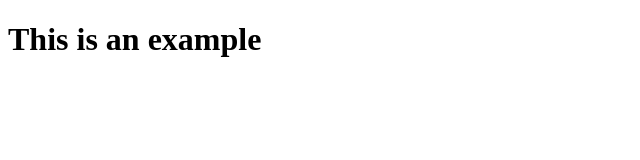
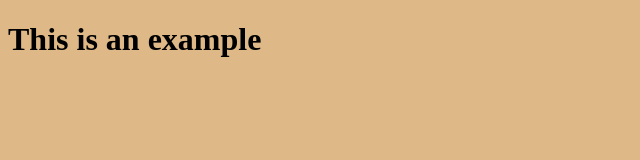
Before and after one commit to wgoode3/example-app, a plain HTML site: page index.html in a window 1280 px wide. Shown: the whole page, without its empty margins (0-640 px from the left). Drawn offline with Linux system fonts and the light colour scheme.

Commit message:
added css

```diff
--- a/index.html
+++ b/index.html
@@ -5,6 +5,7 @@
     <meta name="viewport" content="width=device-width, initial-scale=1.0">
     <meta http-equiv="X-UA-Compatible" content="ie=edge">
     <title>Document</title>
+    <link rel="stylesheet" href="style.css">
 </head>
 <body>
     <h1>This is an example</h1>
--- /dev/null
+++ b/style.css
@@ -0,0 +1,3 @@
+body {
+    background-color: burlywood;
+}
```
